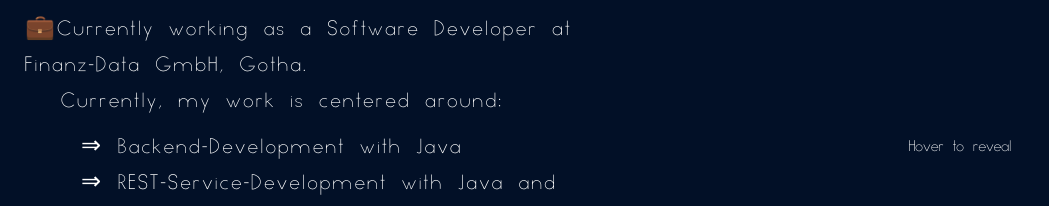
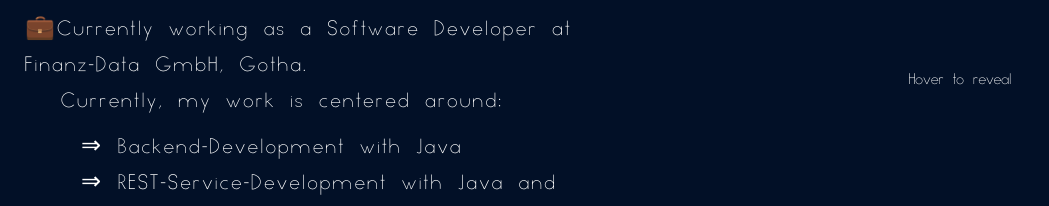
Before and after one commit to lukaspabst/ItsMe, a React (Create React App) app in the folder websiteaboutme/: page / in a window 1280 px wide. Shown: the part 1114-1320 px from the top of the page, without its empty margins (0-1049 px from the left). Built offline with nearby package versions, Linux system fonts and the light colour scheme.

Commit message:
Hotfix HoverToReveal

```diff
--- a/websiteaboutme/src/components/About/About.js
+++ b/websiteaboutme/src/components/About/About.js
@@ -97,9 +97,9 @@
                             <div
                                 style={{
                                     position: 'absolute',
-                                    top: '50%',
+                                    top: '40%',
                                     left: '75%',
-                                    transform: 'translate(-50%, -50%)'
+                                    transform: 'translate(-50%, -40%)'
                                 }}>
                                 <div
                                     className={`image-overlay-toRevealHover ${inView ? 'is-visible' : 'is-hidden'} ${isHovered ? 'is-hidden' : ''}`}>Hover
```
